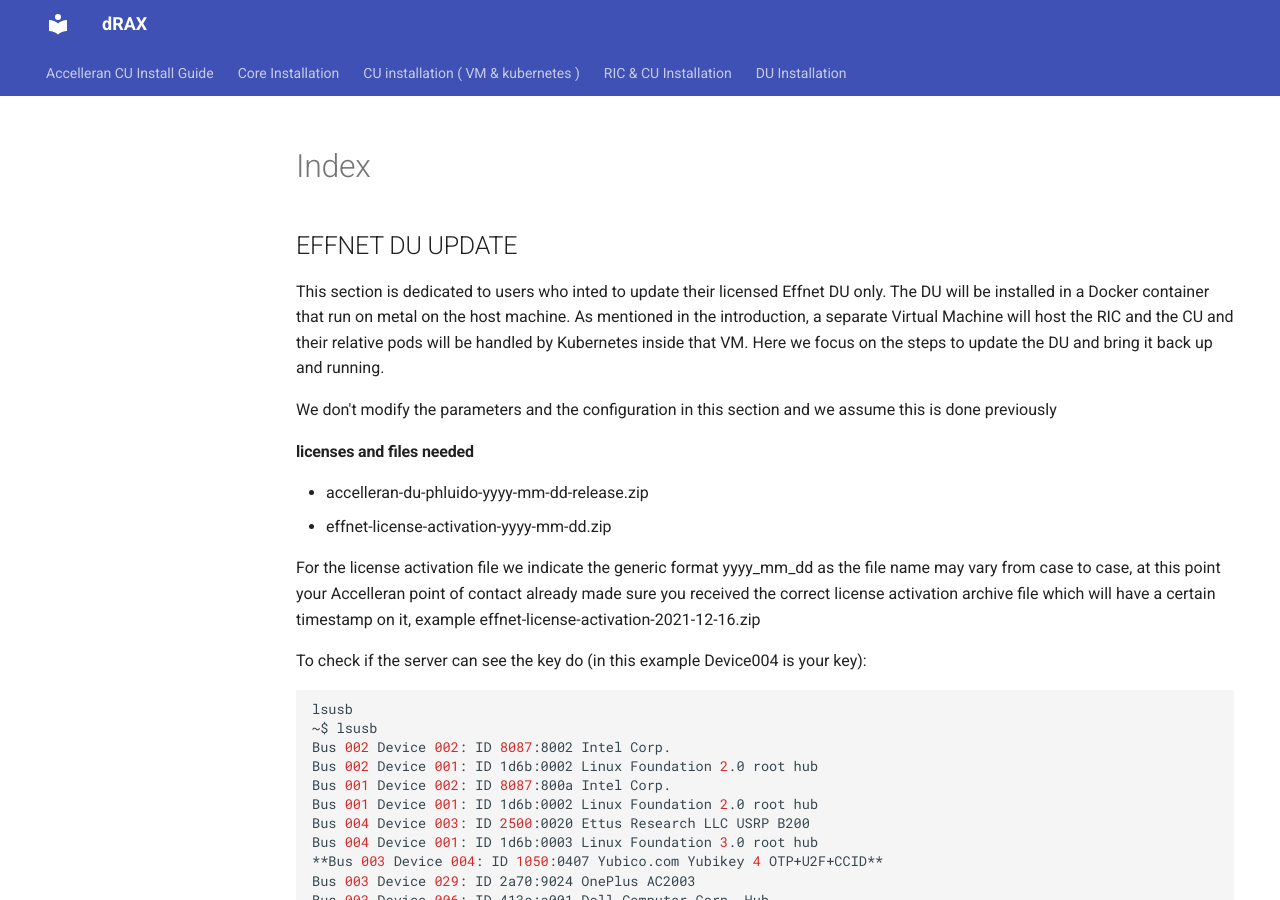
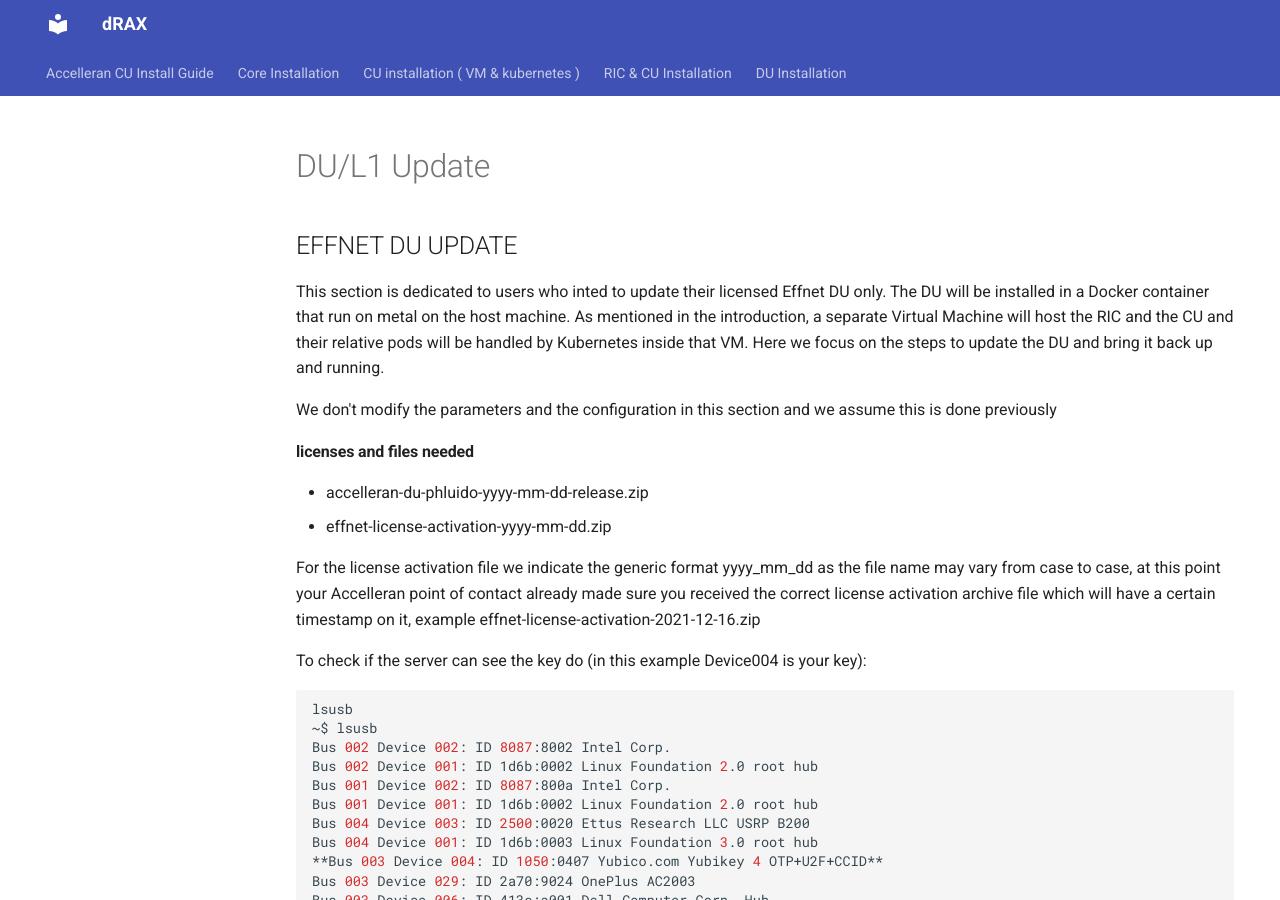
Before and after one commit to accelleran/drax-docs, an MkDocs documentation site: the page built from docs/op-guide/du-l1-update/index.md, in a window 1280 px wide and 900 px high. Built offline with MkDocs 1.6.1 and Material for MkDocs 9.7.7, drawn with Linux system fonts in a browser that asks for light colours; the version menu is left out.

Commit message:
Update index.md
index fix

```diff
--- a/docs/op-guide/du-l1-update/index.md
+++ b/docs/op-guide/du-l1-update/index.md
@@ -1,3 +1,5 @@
+# DU/L1 Update
+
 ## EFFNET DU UPDATE
 
 This section is dedicated to users who inted to update their licensed Effnet DU only. The DU will be installed in a Docker container that run on metal
```
